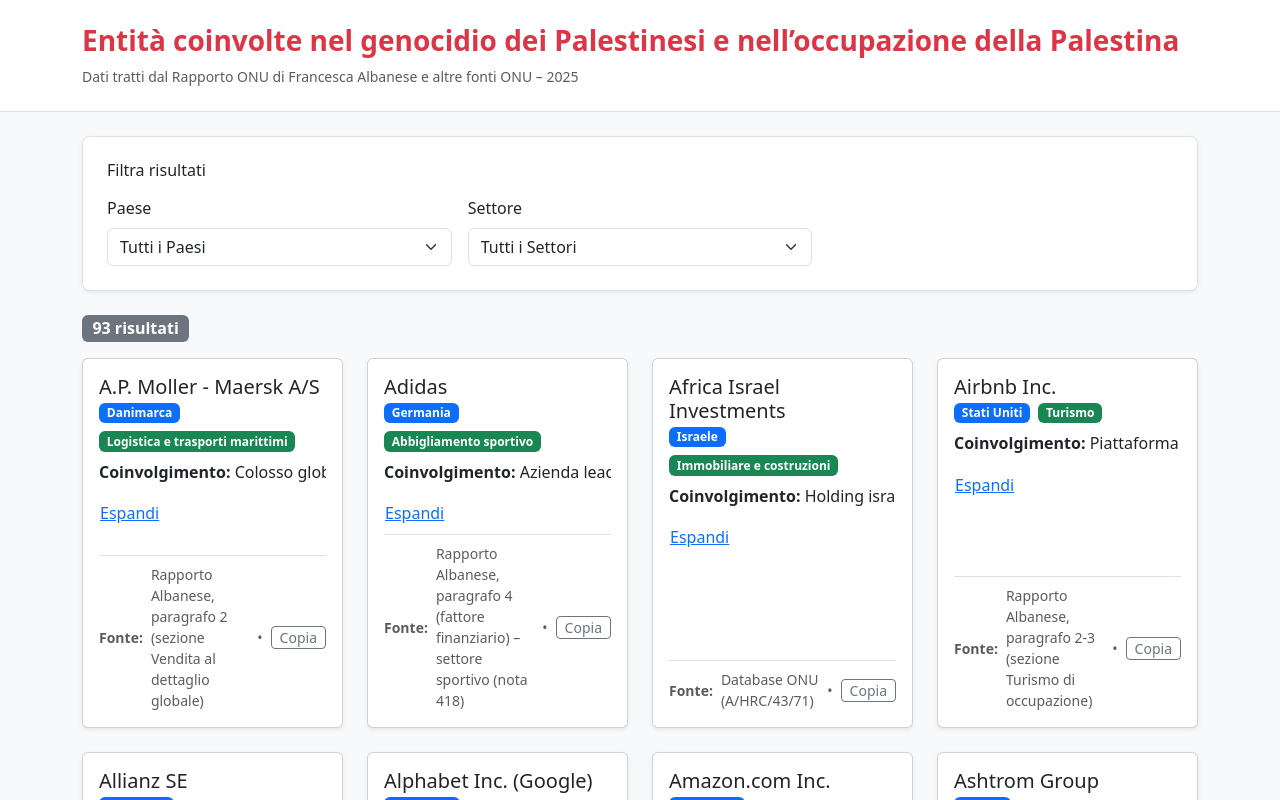
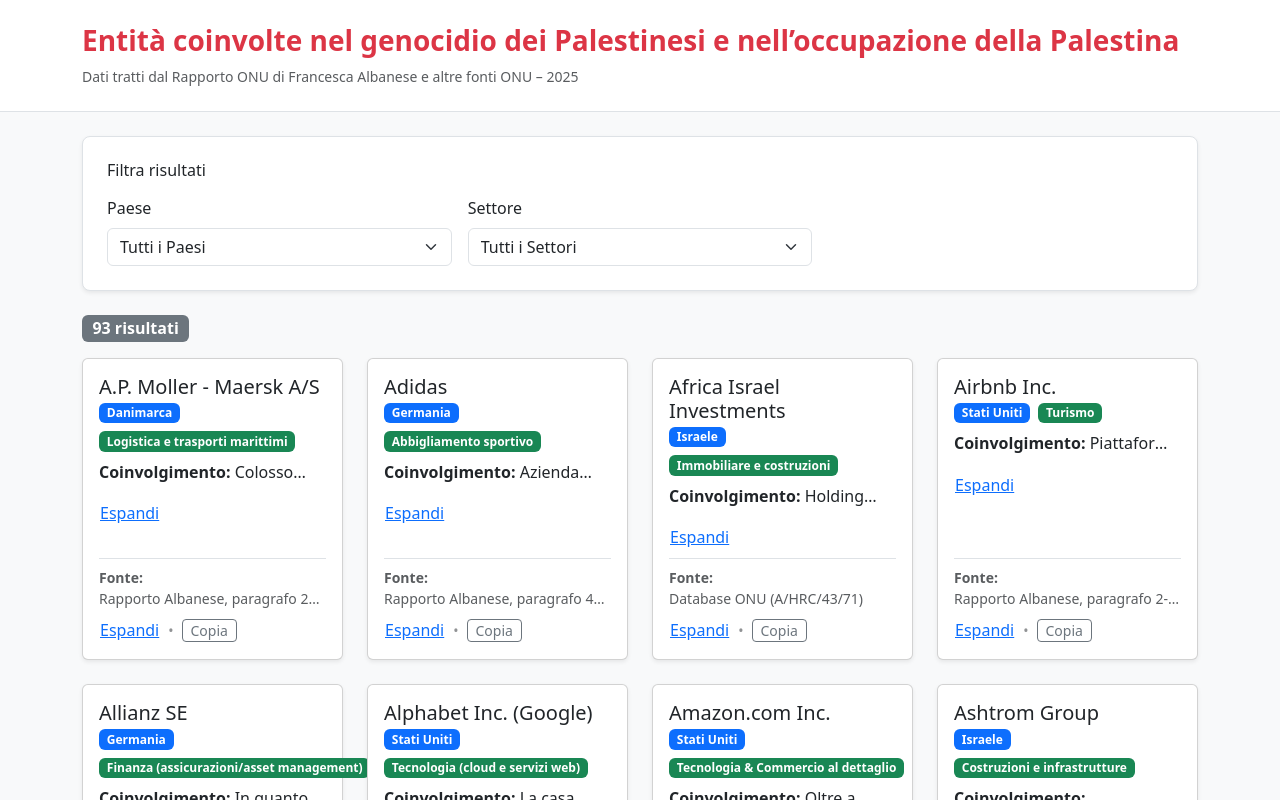
Before and after one commit to micheleminno/genocide-supporters, a React (Create React App) app: page / in a window 1280 px wide. Shown: the top 800 px of the page. Built offline with nearby package versions, Linux system fonts and the light colour scheme.

Commit message:
Entity card improved

```diff
--- a/src/components/EntityCard.jsx
+++ b/src/components/EntityCard.jsx
@@ -1,7 +1,8 @@
 import { useId, useState } from "react";
 
 export default function EntityCard({ entity, onTagClick, initiallyExpanded = false }) {
-  const [expanded, setExpanded] = useState(initiallyExpanded);
+  const [expandedInvolvement, setExpandedInvolvement] = useState(initiallyExpanded);
+  const [expandedSource, setExpandedSource] = useState(false);
   const hid = useId();
 
   const copySource = async () => {
@@ -13,15 +14,17 @@
   return (
     <article className="card h-100 shadow-sm" aria-labelledby={`${hid}-title`}>
       <div className="card-body d-flex flex-column">
+        {/* Titolo */}
         <header className="mb-2">
-          <h3 id={`${hid}-title`} className="card-title h5 mb-1">
-            {entity.name}
-          </h3>
+          <h3 id={`${hid}-title`} className="card-title h5 mb-1">{entity.name}</h3>
+
+          {/* Badge Paese / Settore */}
           <div className="d-flex flex-wrap gap-2">
             <button
               type="button"
               className="badge bg-primary border-0"
               onClick={() => onTagClick?.("country", entity.country)}
+              title={`Filtra per paese: ${entity.country}`}
             >
               {entity.country}
             </button>
@@ -29,40 +32,64 @@
               type="button"
               className="badge bg-success border-0"
               onClick={() => onTagClick?.("sector", entity.sector)}
+              title={`Filtra per settore: ${entity.sector}`}
             >
               {entity.sector}
             </button>
           </div>
         </header>
 
-        <section className="mb-2">
-          <p className={`card-text ${expanded ? "" : "text-truncate"}`} style={!expanded ? { WebkitLineClamp: 3, display: "-webkit-box", WebkitBoxOrient: "vertical", overflow: "hidden" } : undefined}>
+        {/* Coinvolgimento */}
+        <section className="mb-2" aria-labelledby={`${hid}-inv`}>
+          <h4 id={`${hid}-inv`} className="visually-hidden">Coinvolgimento</h4>
+          <p className={`card-text ${expandedInvolvement ? "" : "clamp-1"}`}>
             <strong>Coinvolgimento:</strong> {entity.involvement}
           </p>
           <button
             type="button"
             className="btn btn-link p-0 small"
-            onClick={() => setExpanded((v) => !v)}
+            onClick={() => setExpandedInvolvement(v => !v)}
+            aria-expanded={expandedInvolvement}
+            aria-controls={`${hid}-inv-text`}
           >
-            {expanded ? "Comprimi" : "Espandi"}
+            {expandedInvolvement ? "Riduci" : "Espandi"}
           </button>
         </section>
 
-        <footer className="mt-auto pt-2 border-top small text-muted d-flex align-items-center gap-2">
-          <span className="fw-semibold">Fonte:</span>
-          <span>{entity.source}</span>
+        {/* Fonte */}
+        <footer className="mt-auto pt-2 border-top" aria-labelledby={`${hid}-src`}>
+          <h4 id={`${hid}-src`} className="visually-hidden">Fonte</h4>
+          <div className="small text-muted d-flex flex-column gap-2">
+            <div>
+              <span className="fw-semibold me-1">Fonte:</span>
+              <span className={expandedSource ? "" : "clamp-1"}>{entity.source}</span>
+            </div>
+
+            <div className="d-flex align-items-center gap-2">
+              <button
+                type="button"
+                className="btn btn-link p-0 small"
+                onClick={() => setExpandedSource(v => !v)}
+                aria-expanded={expandedSource}
+              >
+                {expandedSource ? "Riduci" : "Espandi"}
+              </button>
+
               {entity.source && (
                 <>
-              <span>•</span>
+                  <span className="text-body-tertiary">•</span>
                   <button
                     type="button"
                     onClick={copySource}
                     className="btn btn-outline-secondary btn-sm py-0"
+                    title="Copia fonte"
                   >
                     Copia
                   </button>
                 </>
               )}
+            </div>
+          </div>
         </footer>
       </div>
     </article>
--- a/src/styles.css
+++ b/src/styles.css
@@ -2,3 +2,11 @@
   font-family: sans-serif;
   text-align: center;
 }
+
+/* clamp di 1 riga */
+.clamp-1{
+  display: -webkit-box;
+  -webkit-line-clamp: 1;
+  -webkit-box-orient: vertical;
+  overflow: hidden;
+}
```
Lines whose indentation alone changed are shown as unchanged.
